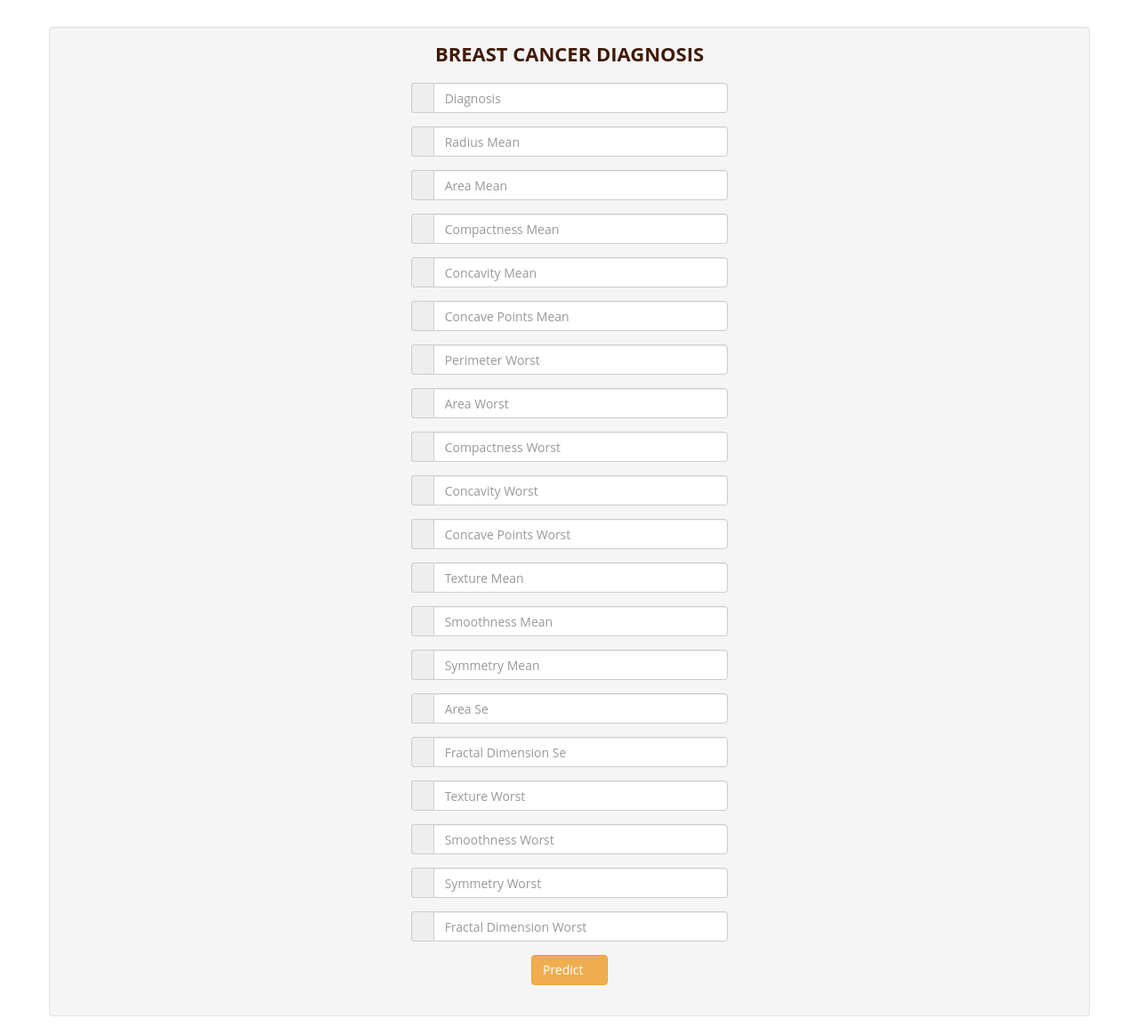
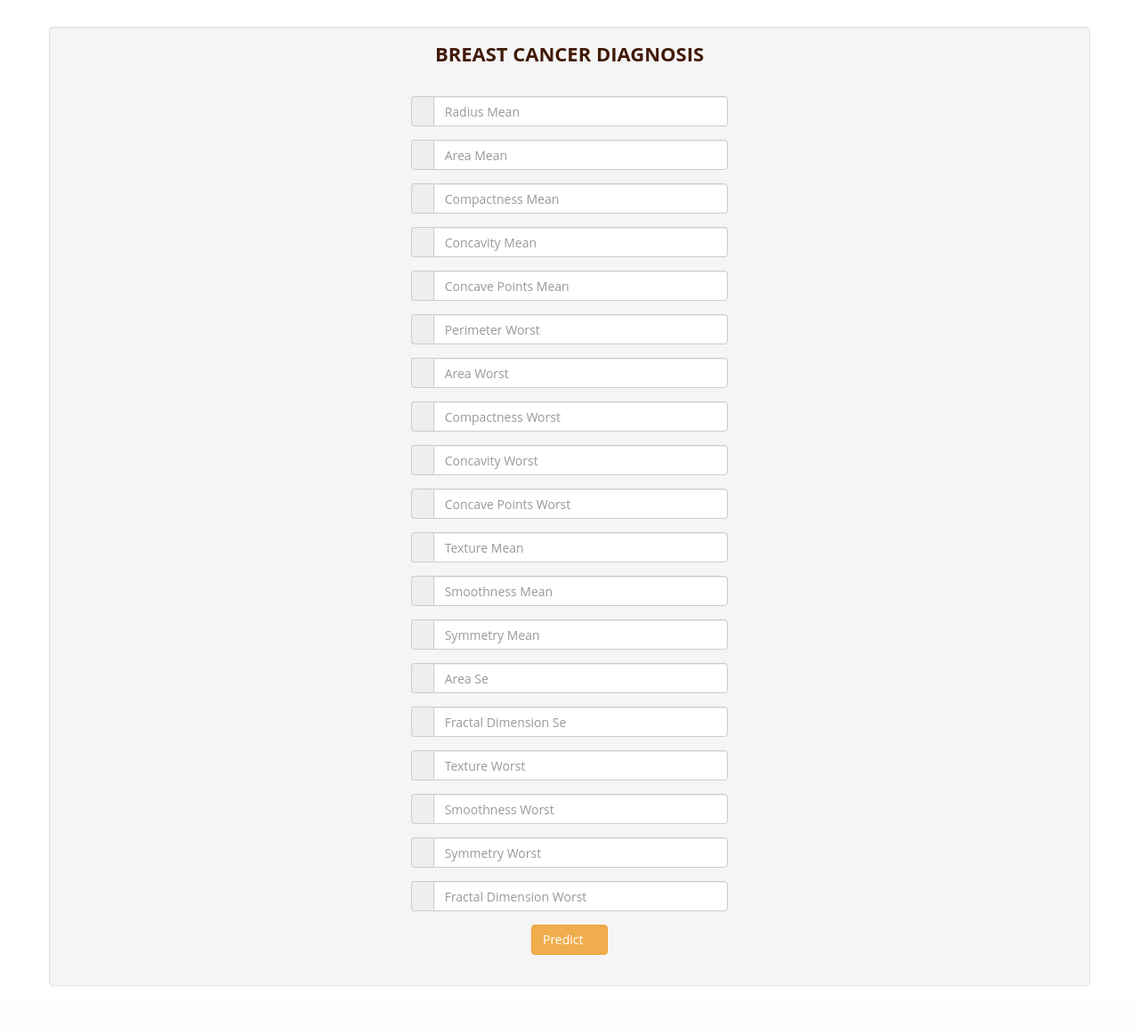
Before and after one commit to rohanpatankar926/onsite_health_diagnostics_aws_cicd, a Flask app: page /breastcancer in a window 1280 px wide. Shown: the part 90-1253 px from the top of the page at 89% size. Run offline with Flask 2, Linux system fonts and the light colour scheme; some web fonts are replaced.

Commit message:
changes in breast cancer user input form'

```diff
--- a/src/templates/breastcancer.html
+++ b/src/templates/breastcancer.html
@@ -68,10 +68,7 @@
                     <div class="col-md-4 inputGroupContainer">
                       <b><p style="color:rgb(65, 26, 8); font-size: 22px; margin-bottom: 23px;">BREAST CANCER DIAGNOSIS</p></b>
 
-                      <div class="input-group">
-                        <span class="input-group-addon"></span>
-                        <input name="Diagnosis" placeholder="Diagnosis" class="form-control" type="text">
-                      </div>
+
                     </div>
                   </div>
 
```
